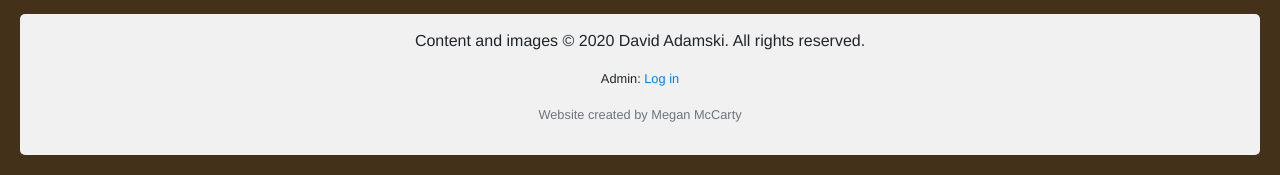
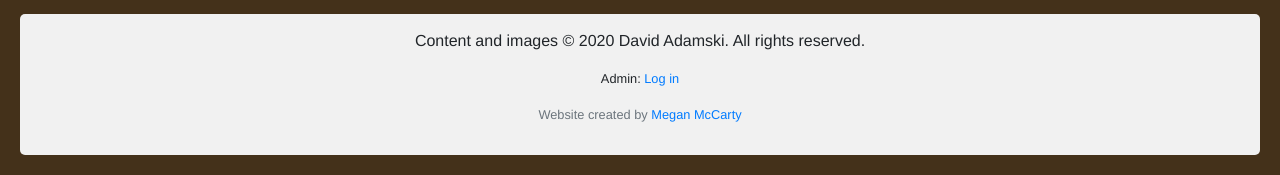
Before and after one commit to Meganmccarty/adamski, a Django app: page / in a window 1280 px wide. Shown: the part 976-1151 px from the top of the page. Run offline with Django 3.2, Linux system fonts and the light colour scheme; data that the repository does not hold is empty; some libraries are stand-ins or nearby versions.

Commit message:
Added link to portfolio in footer

```diff
--- a/database/templates/database/base.html
+++ b/database/templates/database/base.html
@@ -81,7 +81,7 @@
             <footer>
                 <p>Content and images © 2020 David Adamski. All rights reserved.</p>
                 <p class="small">Admin: <a href="https://davidadamski.pythonanywhere.com/admin">Log in</a></p>
-                <p class="small text-muted">Website created by Megan McCarty</p>
+                <p class="small text-muted">Website created by <a href="https://meganmccarty.github.io/portfolio/">Megan McCarty</a></p>
             </footer>
         </div>
         <script src="https://code.jquery.com/jquery-3.4.1.slim.min.js" integrity="sha384-J6qa4849blE2+poT4WnyKhv5vZF5SrPo0iEjwBvKU7imGFAV0wwj1yYfoRSJoZ+n" crossorigin="anonymous"></script>
```
